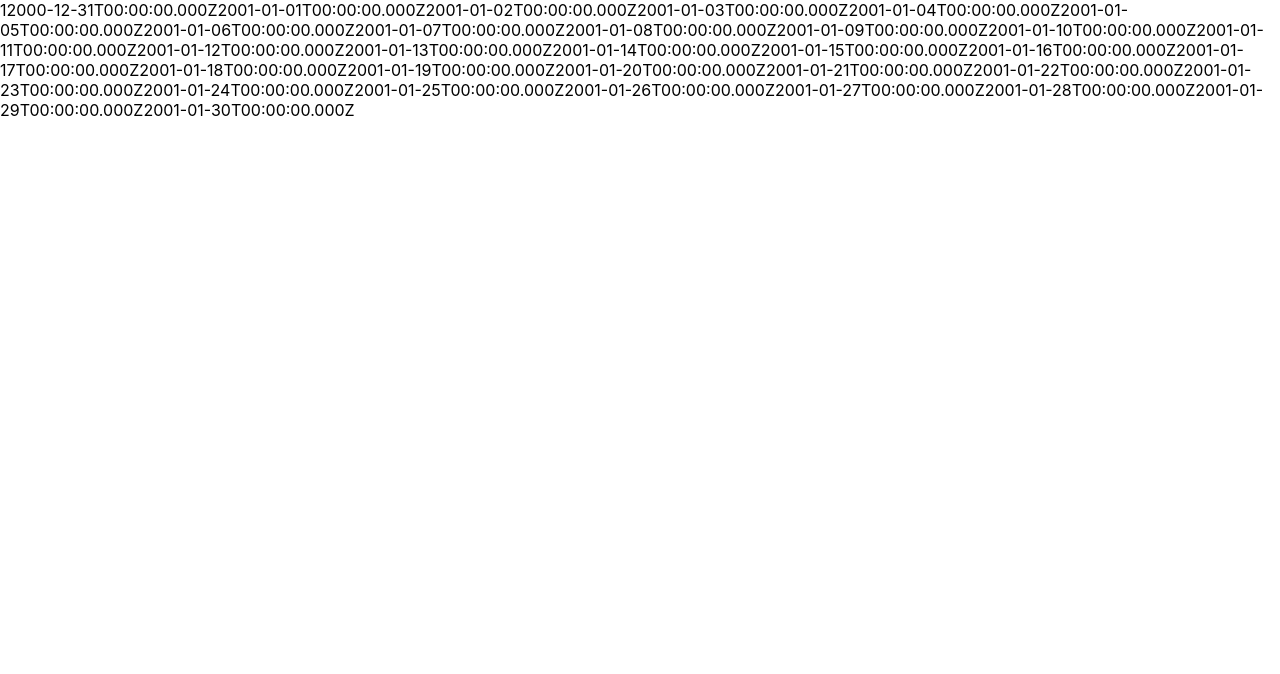
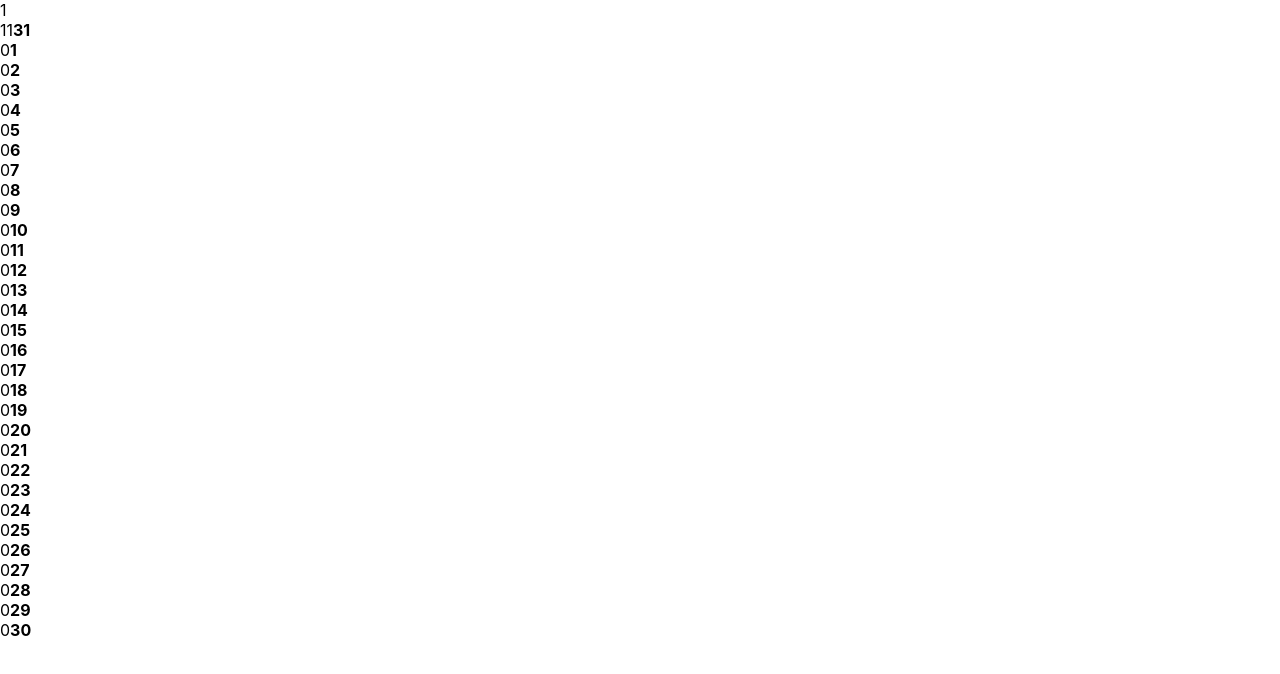
Before and after one commit to enuesaa/nextjs-calendar-app, a Next.js app: page /calendar/month/1 in a window 1280 px wide. Shown: the top 674 px of the page. Built offline with nearby package versions, Linux system fonts and the light colour scheme.

Commit message:
feat: add date component

```diff
--- /dev/null
+++ b/src/components/calendar/Date.tsx
@@ -0,0 +1,14 @@
+
+type Props = {
+  month: number;
+  day: number;
+}
+export const Date = ({ month, day }: Props) => {
+
+  return (
+    <div>
+      <span>{month}</span>
+      <b>{day}</b>
+    </div>
+  )
+}
--- a/src/pages/calendar/month/[month].tsx
+++ b/src/pages/calendar/month/[month].tsx
@@ -1,9 +1,11 @@
 import type { NextPage } from 'next'
 import { useRouter } from 'next/router'
 import dayjs from 'dayjs'
+import { Date } from '@/components/calendar/Date'
 
 type CalendarDate = {
-  date: string
+  month: number;
+  day: number;
 }
 
 const MonthPage: NextPage = () => {
@@ -13,14 +15,15 @@ const MonthPage: NextPage = () => {
   const dates: CalendarDate[] = []
   for (let i = 0; i < daysInMonth; i++) {
     dates.push({
-      date: dayjs(`${month}-01`).date(i).toISOString()
+      month: dayjs(`${month}-01`).date(i).month(),
+      day: dayjs(`${month}-01`).date(i).date(),
     })
   }
 
   return (
     <>
       {month}
-      {dates.map(v => v.date)}
+      {dates.map(v => (<Date month={v.month} day={v.day} />))}
     </>
   )
 }
```
